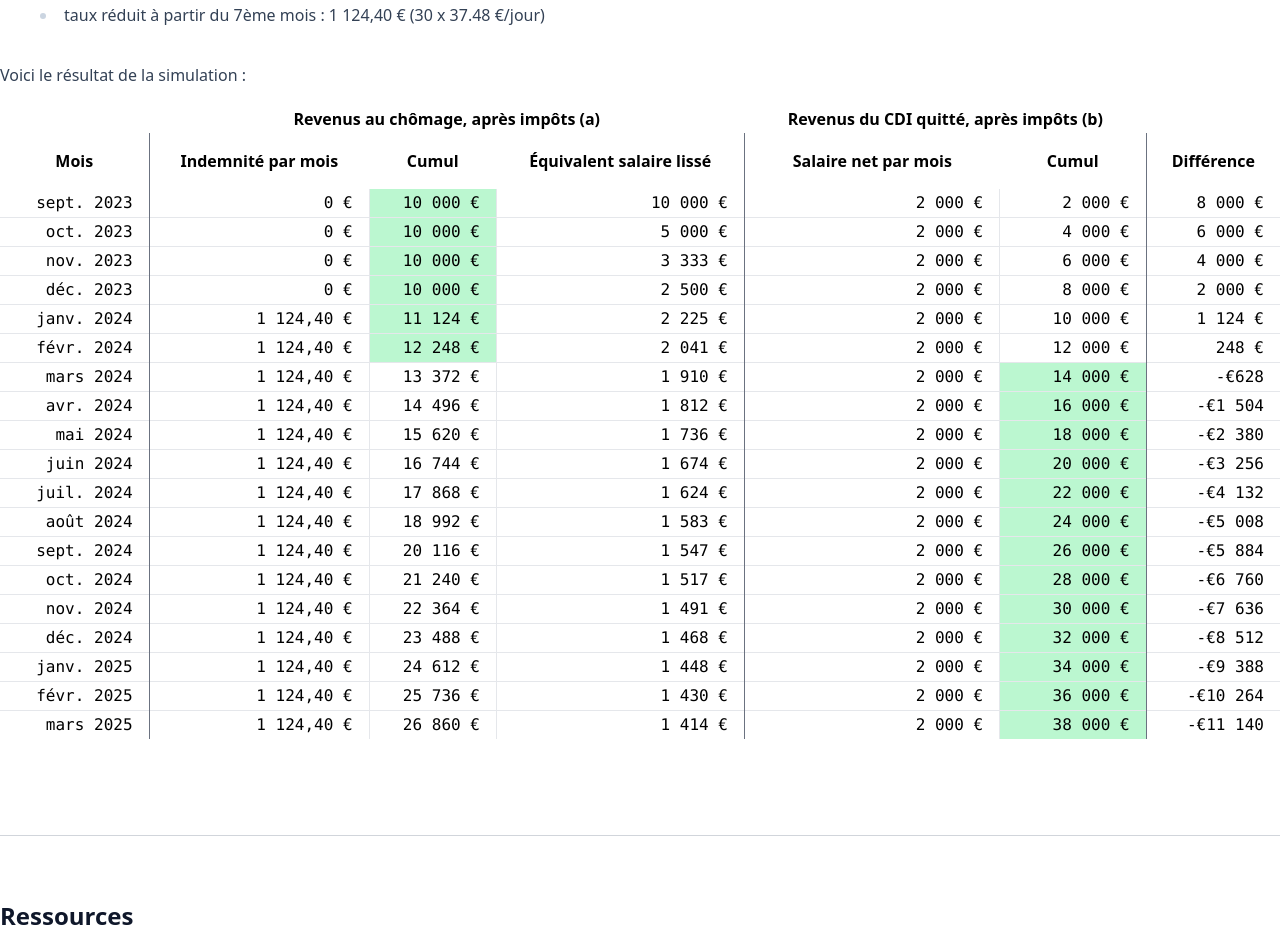
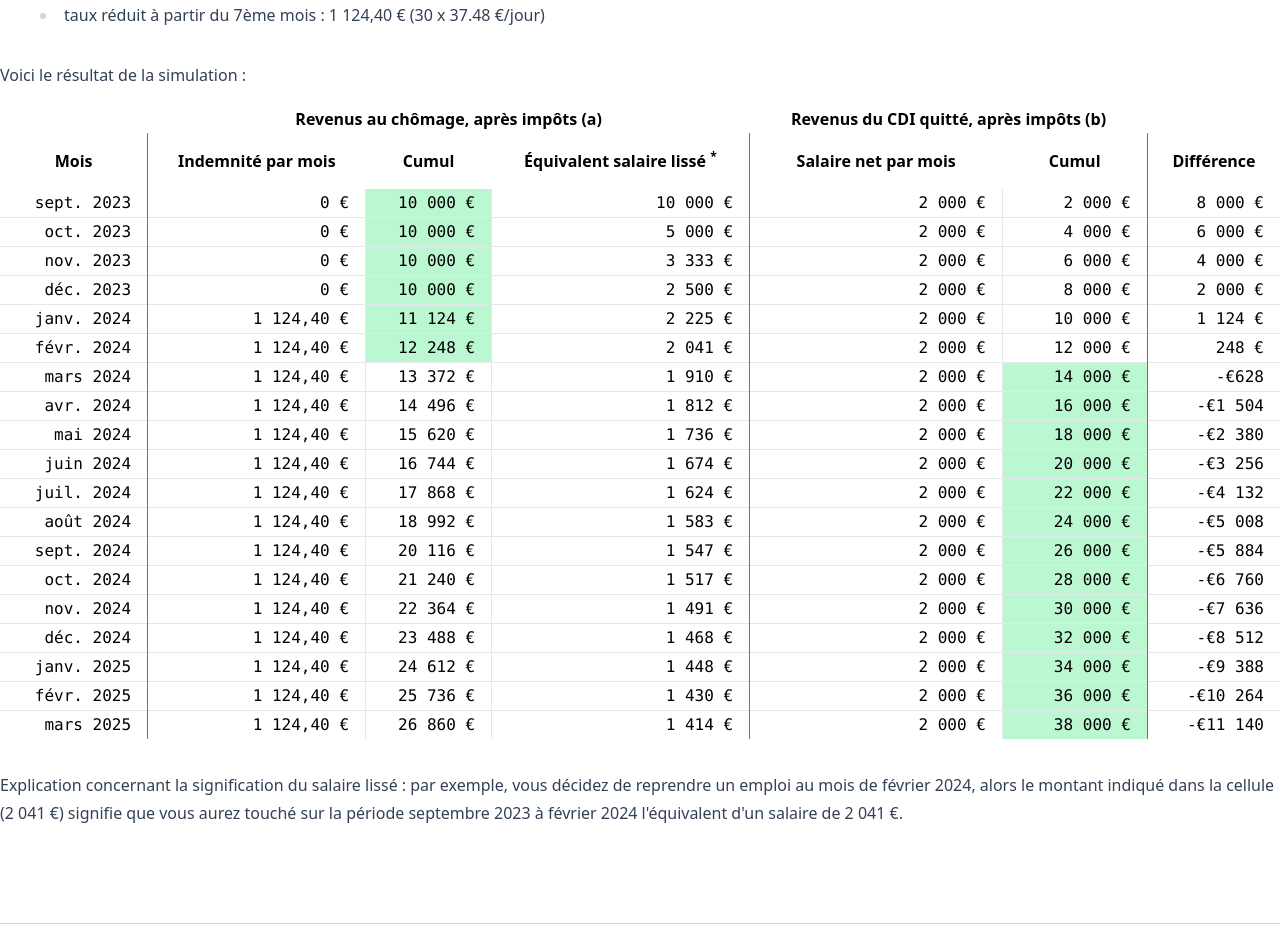
Before and after one commit to stephane-klein/comparateur-rupture-conventionnelle-cdi-france, a SvelteKit app: page / in a window 1280 px wide. Shown: the part 1580-2532 px from the top of the page. Built offline with nearby package versions, Linux system fonts and the light colour scheme.

Commit message:
Add explanation about « Équivalent salaire lissé »

```diff
--- a/src/routes/+page.svelte
+++ b/src/routes/+page.svelte
@@ -365,7 +365,7 @@
         <th class="p-4">Cumul</th>
         <th
             class="p-4 border-r border-r-1 border-r-gray-500"
-            >Équivalent salaire lissé</th>
+        >Équivalent salaire lissé <sup>*</sup></th>
         <th class="p-4">Salaire net par mois</th>
         <th class="p-4 border-r border-r-1 border-r-gray-500">Cumul</th>
         <th class="p-4" title="Différence de revenu de la situation au chômage - les revenus du CDI">Différence</th>
@@ -405,6 +405,15 @@
         </tr>
     {/each}
 </table>
+<div class="prose prose-slate max-w-none my-8">
+    <p>Explication concernant la signification du salaire lissé : par exemple, vous décidez de reprendre un emploi au
+        mois de {format(écheancier_par_mois[5].date, 'MMMM yyyy', { locale: fr})}, alors le montant indiqué dans la
+        cellule ({écheancier_par_mois[5].équivalent_salaire_lissé.format()}) signifie que vous aurez
+        touché sur la période {format(écheancier_par_mois[0].date, 'MMMM yyyy', { locale: fr})} à
+        {format(écheancier_par_mois[5].date, 'MMMM yyyy', { locale: fr})} l'équivalent d'un salaire de
+        {écheancier_par_mois[5].équivalent_salaire_lissé.format()}.</p>
+</div>
+
 <div class="prose prose-slate max-w-none mt-24 border-t border-gray-300 pt-16">
     <h2>Ressources</h2>
 
```
